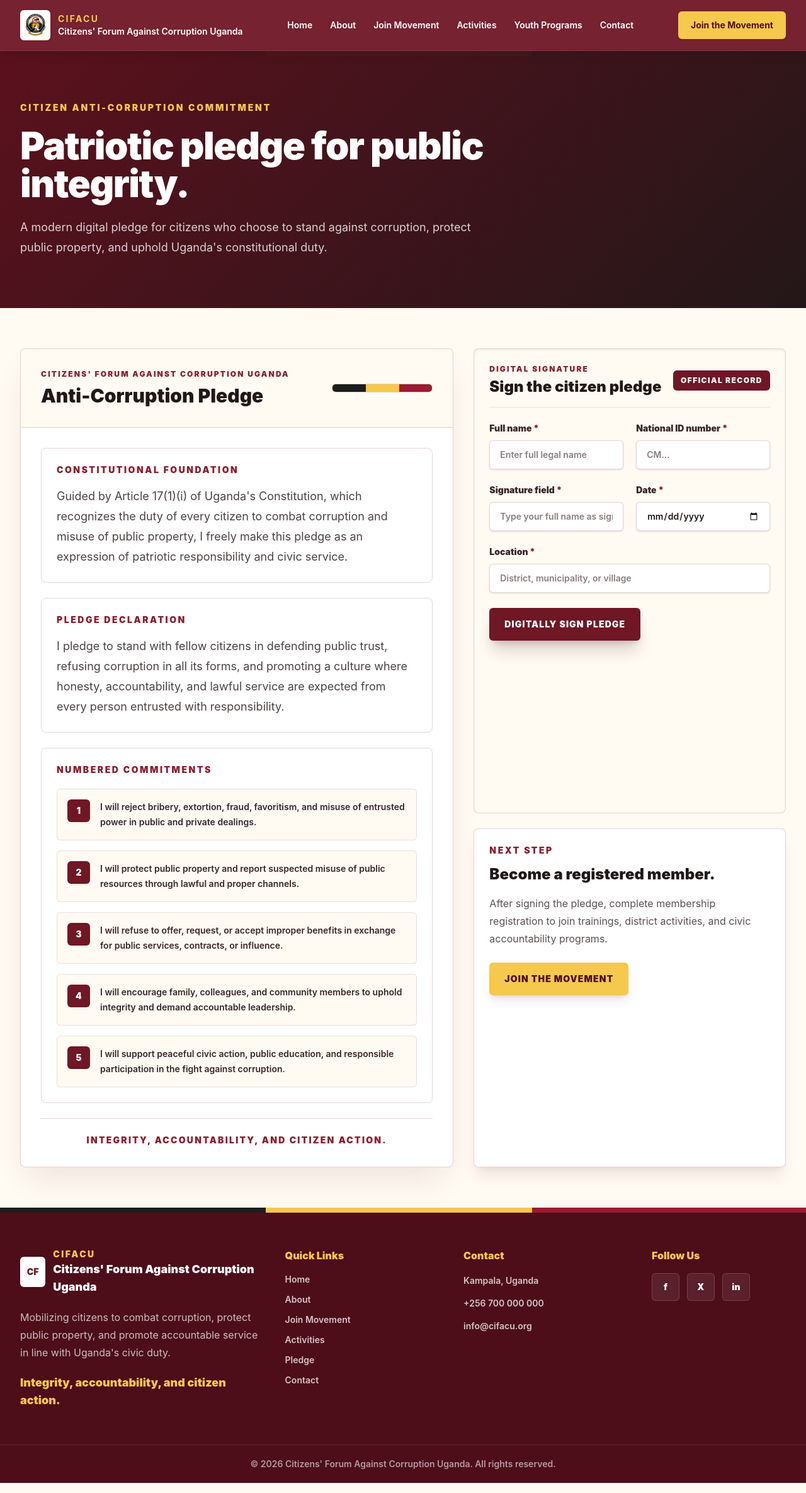
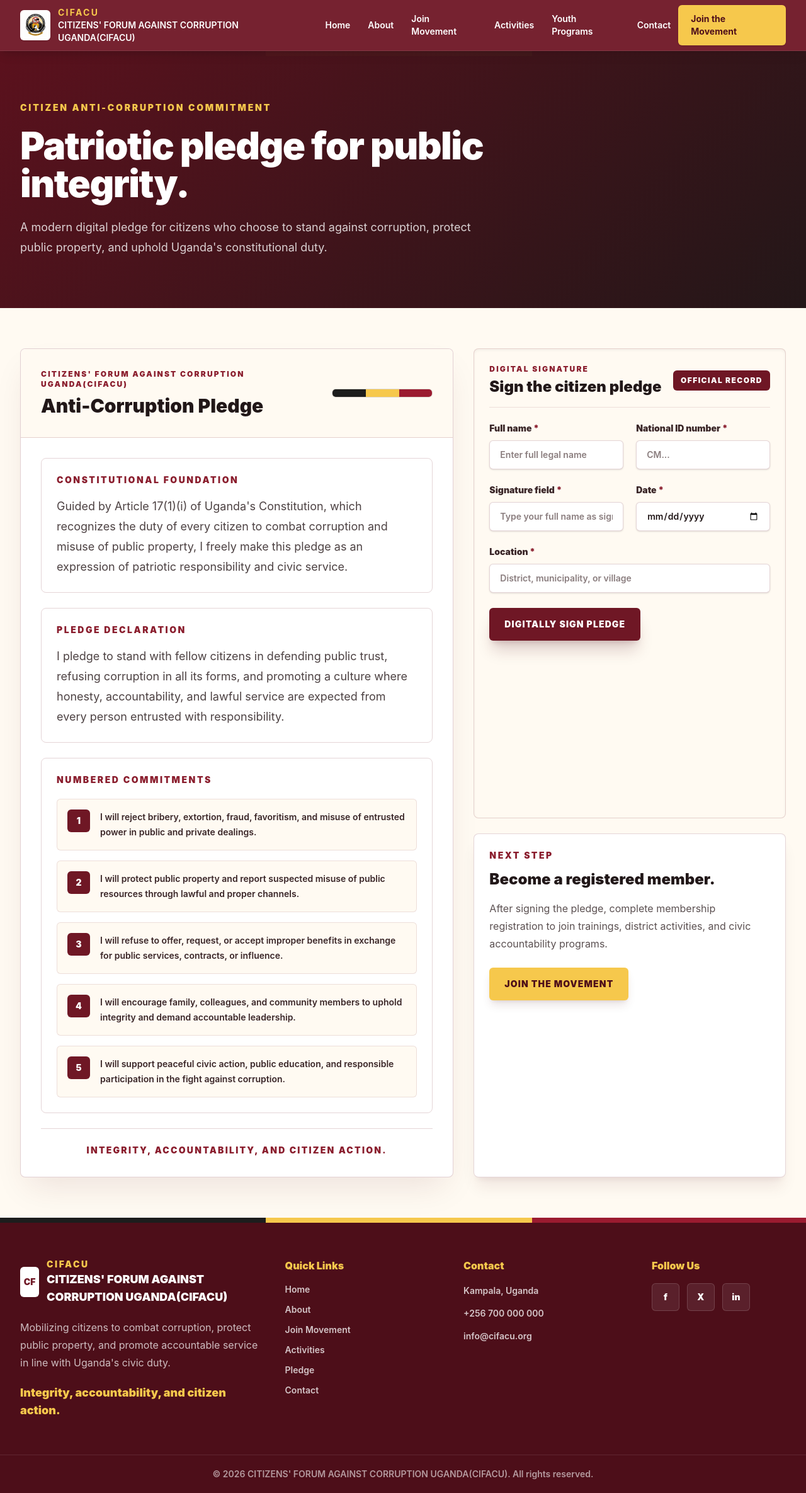
Before and after one commit to Richard-tec/cifacu-website, a Next.js app: page /pledge in a window 1280 px wide. Shown: the whole page at 63% size. Built offline with nearby package versions, Linux system fonts and the light colour scheme.

Commit message:
Fixed slideshow autoplay and improved hero layout

```diff
--- a/src/app/activities/page.tsx
+++ b/src/app/activities/page.tsx
@@ -45,9 +45,9 @@ const activities = [
 ];
 
 export const metadata: Metadata = {
-  title: "Activities & Events | Citizens' Forum Against Corruption Uganda",
+  title: "Activities & Events | CITIZENS' FORUM AGAINST CORRUPTION UGANDA(CIFACU)",
   description:
-    "Workshops, meetings, youth training, and awareness campaigns by Citizens' Forum Against Corruption Uganda.",
+    "Workshops, meetings, youth training, and awareness campaigns by CITIZENS' FORUM AGAINST CORRUPTION UGANDA(CIFACU).",
 };
 
 export default function ActivitiesPage() {
--- a/src/app/admin/dashboard/page.tsx
+++ b/src/app/admin/dashboard/page.tsx
@@ -51,7 +51,7 @@ const navItems = [
 ];
 
 export const metadata: Metadata = {
-  title: "Admin Dashboard | Citizens' Forum Against Corruption Uganda",
+  title: "Admin Dashboard | CITIZENS' FORUM AGAINST CORRUPTION UGANDA(CIFACU)",
   description: "CIFACU administration dashboard.",
 };
 
--- a/src/app/admin/page.tsx
+++ b/src/app/admin/page.tsx
@@ -3,7 +3,7 @@ import Link from "next/link";
 import { AdminLoginForm } from "@/components/AdminLoginForm";
 
 export const metadata: Metadata = {
-  title: "Admin Login | Citizens' Forum Against Corruption Uganda",
+  title: "Admin Login | CITIZENS' FORUM AGAINST CORRUPTION UGANDA(CIFACU)",
   description: "Administrator login for the CIFACU website.",
 };
 
@@ -23,7 +23,7 @@ export default function AdminLoginPage() {
             CIFACU Admin
           </Link>
           <p className="text-sm font-black uppercase tracking-[0.2em] text-[#f6c84c]">
-            Citizens&apos; Forum Against Corruption Uganda
+            CITIZENS&apos; FORUM AGAINST CORRUPTION UGANDA(CIFACU)
           </p>
           <h2 className="mt-5 max-w-2xl text-4xl font-black tracking-tight sm:text-6xl">
             Manage the movement with clarity and accountability.
--- a/src/app/layout.tsx
+++ b/src/app/layout.tsx
@@ -4,7 +4,7 @@ import { Navbar } from "@/components/Navbar";
 import "./globals.css";
 
 export const metadata: Metadata = {
-  title: "Citizens' Forum Against Corruption Uganda",
+  title: "CITIZENS' FORUM AGAINST CORRUPTION UGANDA(CIFACU)",
   description: "A civic movement promoting accountability and public integrity.",
 };
 
--- a/src/app/page.tsx
+++ b/src/app/page.tsx
@@ -92,7 +92,7 @@ export default function Home() {
               Civic accountability and public integrity
             </p>
             <h1 className="max-w-4xl text-4xl font-black leading-[0.98] tracking-tight text-[#4d0e19] sm:text-6xl lg:text-7xl">
-              Citizens&apos; Forum Against Corruption Uganda
+              CITIZENS&apos; FORUM AGAINST CORRUPTION UGANDA(CIFACU)
             </h1>
             <p className="mt-6 max-w-2xl text-lg leading-8 text-[#514648] sm:text-xl">
               A citizen-led movement advancing accountability, protecting public
@@ -136,7 +136,7 @@ export default function Home() {
           </div>
           <div className="rounded-lg border border-[#8a1d2d]/10 bg-[#fffaf2] p-8 shadow-2xl shadow-[#4d0e19]/8">
             <p className="text-lg leading-8 text-[#4d4243]">
-              Citizens&apos; Forum Against Corruption Uganda exists to mobilize
+              CITIZENS&apos; FORUM AGAINST CORRUPTION UGANDA(CIFACU) exists to mobilize
               citizens against corruption, misuse of public property, bribery,
               and abuse of entrusted power. The forum is inspired by Article
               17(1)(i) of Uganda&apos;s Constitution, which places a duty on
--- a/src/app/pledge/page.tsx
+++ b/src/app/pledge/page.tsx
@@ -11,9 +11,9 @@ const commitments = [
 ];
 
 export const metadata: Metadata = {
-  title: "Anti-Corruption Pledge | Citizens' Forum Against Corruption Uganda",
+  title: "Anti-Corruption Pledge | CITIZENS' FORUM AGAINST CORRUPTION UGANDA(CIFACU)",
   description:
-    "Digitally sign the Citizens' Forum Against Corruption Uganda patriotic citizen pledge.",
+    "Digitally sign the CITIZENS' FORUM AGAINST CORRUPTION UGANDA(CIFACU) patriotic citizen pledge.",
 };
 
 export default function PledgePage() {
@@ -46,7 +46,7 @@ export default function PledgePage() {
               <div className="flex flex-col gap-6 sm:flex-row sm:items-center sm:justify-between">
                 <div>
                   <p className="text-xs font-black uppercase tracking-[0.18em] text-[#8a1d2d]">
-                    Citizens&apos; Forum Against Corruption Uganda
+                    CITIZENS&apos; FORUM AGAINST CORRUPTION UGANDA(CIFACU)
                   </p>
                   <h2 className="mt-2 text-3xl font-black text-[#211718]">
                     Anti-Corruption Pledge
--- a/src/app/register/page.tsx
+++ b/src/app/register/page.tsx
@@ -2,9 +2,9 @@ import type { Metadata } from "next";
 import { MembershipRegistrationForm } from "@/components/MembershipRegistrationForm";
 
 export const metadata: Metadata = {
-  title: "Membership Registration | Citizens' Forum Against Corruption Uganda",
+  title: "Membership Registration | CITIZENS' FORUM AGAINST CORRUPTION UGANDA(CIFACU)",
   description:
-    "Register as a member of Citizens' Forum Against Corruption Uganda.",
+    "Register as a member of CITIZENS' FORUM AGAINST CORRUPTION UGANDA(CIFACU).",
 };
 
 export default function RegisterPage() {
--- a/src/components/Footer.tsx
+++ b/src/components/Footer.tsx
@@ -39,7 +39,7 @@ export function Footer() {
                 CIFACU
               </p>
               <h2 className="text-lg font-black">
-                Citizens&apos; Forum Against Corruption Uganda
+                CITIZENS&apos; FORUM AGAINST CORRUPTION UGANDA(CIFACU)
               </h2>
             </div>
           </div>
@@ -102,7 +102,7 @@ export function Footer() {
       </div>
 
       <div className="border-t border-white/10 px-4 py-5 text-center text-sm font-semibold text-white/58">
-        &copy; 2026 Citizens&apos; Forum Against Corruption Uganda. All rights
+        &copy; 2026 CITIZENS&apos; FORUM AGAINST CORRUPTION UGANDA(CIFACU). All rights
         reserved.
       </div>
     </footer>
--- a/src/components/MembershipRegistrationForm.tsx
+++ b/src/components/MembershipRegistrationForm.tsx
@@ -229,7 +229,7 @@ export function MembershipRegistrationForm() {
           />
           <span className="text-sm font-bold leading-6 text-[#3a2628]">
             I agree to combat corruption and misuse of public property as part
-            of Citizens&apos; Forum Against Corruption Uganda.
+            of CITIZENS&apos; FORUM AGAINST CORRUPTION UGANDA(CIFACU).
           </span>
         </label>
 
--- a/src/components/Navbar.tsx
+++ b/src/components/Navbar.tsx
@@ -31,7 +31,7 @@ export function Navbar() {
         <Link
           href="/"
           className="flex items-center gap-3"
-          aria-label="Citizens' Forum Against Corruption Uganda home"
+          aria-label="CITIZENS' FORUM AGAINST CORRUPTION UGANDA(CIFACU) home"
         >
           <span className="flex size-12 shrink-0 items-center justify-center overflow-hidden rounded-md border border-white/20 bg-white shadow-sm">
             <Image
@@ -48,7 +48,7 @@ export function Navbar() {
               CIFACU
             </span>
             <span className="max-w-44 text-sm font-semibold text-white sm:max-w-none">
-              Citizens&apos; Forum Against Corruption Uganda
+              CITIZENS&apos; FORUM AGAINST CORRUPTION UGANDA(CIFACU)
             </span>
           </span>
         </Link>
```
